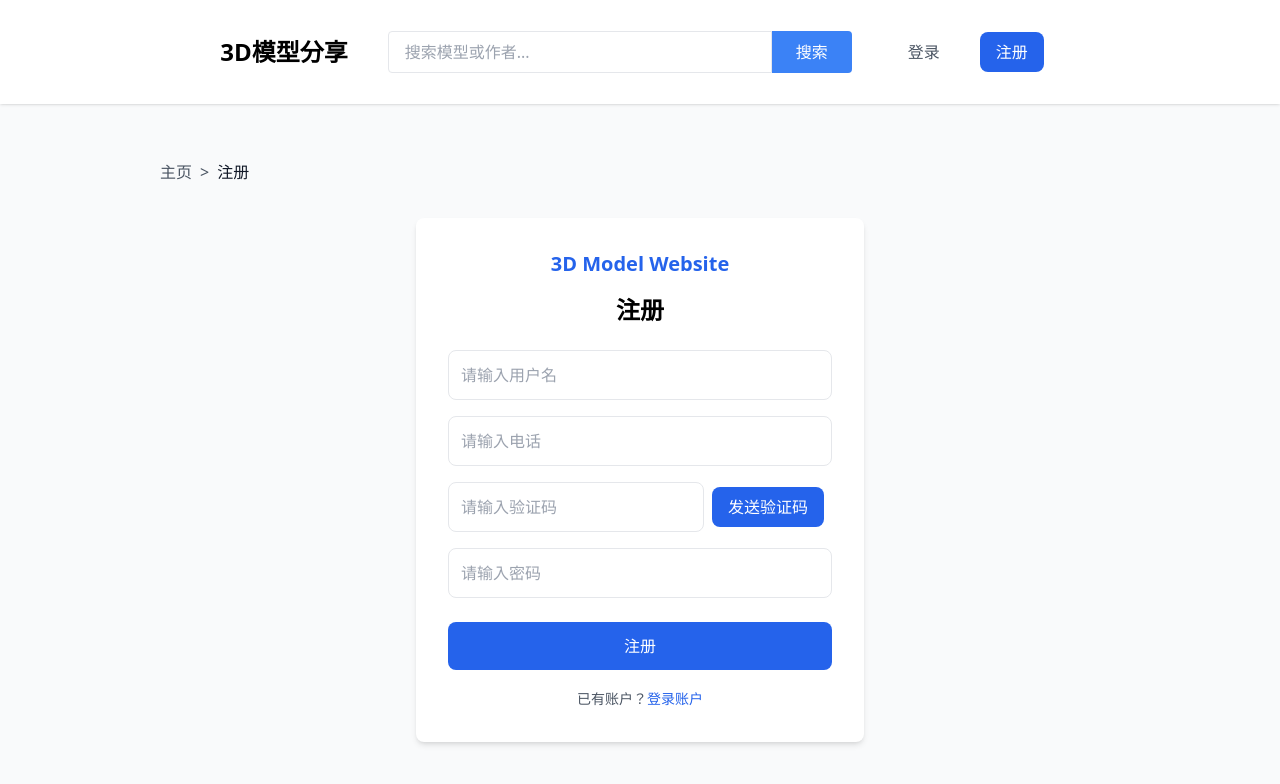
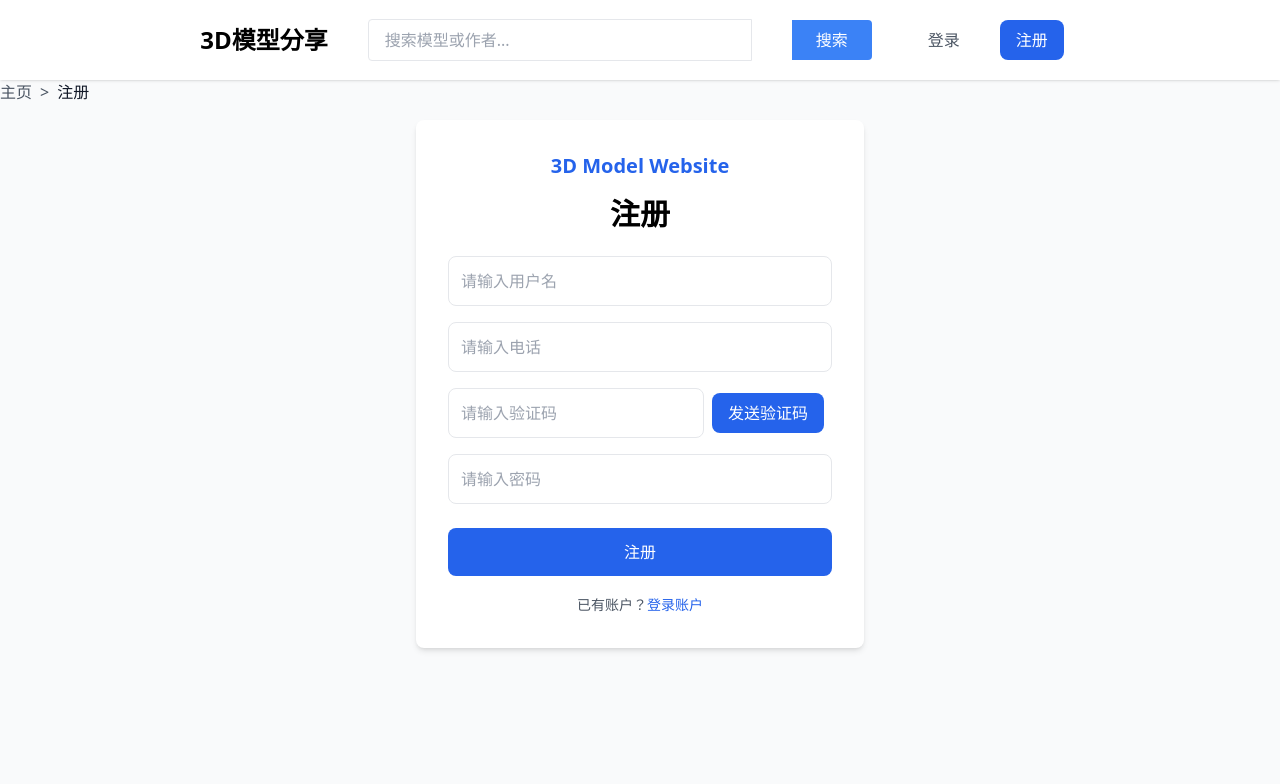
Before and after one commit to DailySleepy/3d-model-website, a Vue app in the folder frontend/: page /register in a window 1280 px wide. Shown: the top 784 px of the page. Built offline with nearby package versions, Linux system fonts and the light colour scheme.

Commit message:
refactor: 重构了顶部导航栏与页面显示结构

```diff
--- a/frontend/src/App.vue
+++ b/frontend/src/App.vue
@@ -1,33 +1,7 @@
 <template>
   <div id="app">
-    <header class="fixed top-0 left-0 w-full z-50 bg-white shadow">
-      <nav class="flex justify-center items-center p-4 space-x-10">
-        <router-link to="/" class="text-2xl font-bold">3D模型分享</router-link>
-        <SearchBar />
-        <!-- 登录前样式 -->
-         <div v-if="!authStore.isLoggedIn" class="flex items-center p-4 space-x-10">
-          <router-link to="/login" class="text-gray-600 hover:text-gray-800">登录</router-link>
-          <router-link to="/register" class="text-blue-600 bg-blue-600 text-white px-4 py-2 rounded-lg hover:bg-blue-800">注册</router-link>
-        </div>
-        <!-- 登录后样式 -->
-         <div v-else class="flex items-center p-4 space-x-10">
-          <!-- 用户头像和用户名 -->
-           <router-link to="/user" class="flex items-center gap-2">
-             <img
-               :src="authStore.avatarUrl"
-               :alt="authStore.username"
-               class="w-8 h-8 rounded-full"
-             />
-           </router-link>
-          <!-- 退出登录按钮 -->
-          <button
-            @click="handleLogout"
-            class="text-gray-600 hover:text-gray-800 px-3 py-1 border rounded hover:bg-gray-50"
-          >
-            退出
-          </button>
-        </div>
-      </nav>
+    <header class="fixed top-0 left-0 w-full z-50 h-20 bg-white shadow">
+      <TopBar />
     </header>
     <main class="pt-20">
       <router-view />
@@ -36,17 +10,5 @@
 </template>
 
 <script setup>
-import { useAuthStore } from '@/stores/auth'
-import { onMounted } from 'vue'
-import { useRouter } from 'vue-router'
-import SearchBar from '@/components/SearchBar.vue'
-
-const authStore = useAuthStore()
-const router = useRouter()
-
-// 退出登录
-const handleLogout = () => {
-  authStore.logoutAccount()
-  router.push('/')
-}
+import TopBar from '@/components/TopBar.vue'
 </script>
--- a/frontend/src/components/SearchBar.vue
+++ /dev/null
@@ -1,32 +0,0 @@
-<template>
-  <div class="flex justify-center">
-    <input
-      v-model="query"
-      type="text"
-      placeholder="搜索模型或作者..."
-      class="w-96 border rounded-l px-4 py-2 focus:outline-none focus:border-blue-500"
-      @keyup.enter="handleSearch"
-    >
-    <button @click="handleSearch" class="bg-blue-500 text-white px-6 py-2 rounded-r hover:bg-blue-600">
-      搜索
-    </button>
-  </div>
-</template>
-
-<script setup>
-import { ref } from 'vue'
-import { useRouter } from 'vue-router'
-
-const router = useRouter()
-const query = ref('')
-
-const emit = defineEmits(['search'])
-
-const handleSearch = () => {
-  if (query.value) {
-    router.push({ path: '/search', query: { q: query.value } })
-    emit('search', query.value) // UNUSED: 将搜索的内容传递到 App.vue
-  }
-}
-
-</script>
--- /dev/null
+++ b/frontend/src/components/TopBar.vue
@@ -0,0 +1,65 @@
+<template>
+  <div class="flex justify-center items-center w-full h-20">
+    <nav class="flex justify-center items-center p-4 space-x-10">
+      <router-link to="/" class="text-2xl font-bold">3D模型分享</router-link>
+      <input
+      v-model="query"
+      type="text"
+      placeholder="搜索模型或作者..."
+      class="w-96 border rounded-l px-4 py-2 focus:outline-none focus:border-blue-500"
+      @keyup.enter="handleSearch"
+    >
+      <button @click="handleSearch" class="bg-blue-500 text-white px-6 py-2 rounded-r hover:bg-blue-600">
+      搜索
+      </button>
+      <!-- 登录前样式 -->
+      <div v-if="!authStore.isLoggedIn" class="flex items-center p-4 space-x-10">
+        <router-link to="/login" class="text-gray-600 hover:text-gray-800">登录</router-link>
+        <router-link to="/register" class="text-blue-600 bg-blue-600 text-white px-4 py-2 rounded-lg hover:bg-blue-800">注册</router-link>
+      </div>
+      <!-- 登录后样式 -->
+      <div v-else class="flex items-center p-4 space-x-10">
+        <!-- 用户头像和用户名 -->
+        <router-link to="/user" class="flex items-center gap-2">
+        <img
+          :src="authStore.avatarUrl"
+          :alt="authStore.username"
+          class="w-8 h-8 rounded-full"
+        />
+        </router-link>
+        <!-- 退出登录按钮 -->
+        <button
+          @click="handleLogout"
+          class="text-gray-600 hover:text-gray-800 px-3 py-1 border rounded hover:bg-gray-50"
+        >
+          退出
+        </button>
+      </div>
+    </nav>
+  </div>
+</template>
+
+<script setup>
+import { ref } from 'vue'
+import { useRouter } from 'vue-router'
+import { useAuthStore } from '@/stores/auth'
+
+const router = useRouter()
+const query = ref('')
+const authStore = useAuthStore()
+
+const emit = defineEmits(['search'])
+
+const handleSearch = () => {
+  if (query.value) {
+    router.push({ path: '/search', query: { q: query.value } })
+    emit('search', query.value) // UNUSED: 将搜索的内容传递到 App.vue
+  }
+}
+
+// 退出登录
+const handleLogout = () => {
+  authStore.logoutAccount()
+  router.push('/')
+}
+</script>
--- a/frontend/src/views/LoginPage.vue
+++ b/frontend/src/views/LoginPage.vue
@@ -1,12 +1,16 @@
 <template>
-  <div class="flex items-center justify-center min-h-screen bg-gray-50">
-    <nav class="absolute top-40 left-40 text-1xl text-gray-600">
+  <div class="flex flex-col min-h-screen bg-gray-50">
+    <section>
+      <nav class="text-1xl text-gray-600">
         <router-link to="/" class="hover:underline">主页</router-link>
         <span class="mx-2">></span>
         <span class="text-gray-900">登录</span>
       </nav>
-    <!-- 登录表单 -->
-    <div class="bg-white p-8 rounded-lg shadow-md w-full max-w-md">
+    </section>
+    <section>
+      <div class="container mx-auto px-4">
+        <div class="min-h-[70vh] flex items-center justify-center">
+          <div class="bg-white p-6 sm:p-8 rounded-lg shadow-md w-full max-w-md">
             <!--提示信息-->
             <div v-if="errorMessage" class="mb-4 p-3 bg-red-100 border border-red-400 text-red-700 rounded">{{ errorMessage }}</div>
             <div v-if="successMessage" class="mb-4 p-3 bg-green-100 border border-green-400 text-green-700 rounded">{{ successMessage }}</div>
@@ -18,14 +22,26 @@
             </div>
 
             <!-- 表单部分 -->
-      <h2 class="text-3xl font-bold text-center mb-6">登录</h2>
+            <h2 class="text-2xl sm:text-3xl font-bold text-center mb-6">登录</h2>
             <form @submit.prevent="handleLogin">
               <div class="mb-4">
-          <input type="text" id="identifier" v-model="identifier" class="w-full p-3 border rounded-lg focus:outline-none" placeholder="请输入用户名或电话" required />
+                <input
+                  type="text"
+                  id="identifier"
+                  v-model="identifier"
+                  class="w-full p-3 border rounded-lg focus:outline-none focus:border-blue-500"
+                  placeholder="请输入用户名或电话"
+                />
               </div>
 
               <div class="mb-6">
-          <input type="password" id="password" v-model="password" class="w-full p-3 border rounded-lg focus:outline-none" placeholder="请输入密码" required />
+                <input
+                  type="password"
+                  id="password"
+                  v-model="password"
+                  class="w-full p-3 border rounded-lg focus:outline-none focus:border-blue-500"
+                  placeholder="请输入密码"
+                />
               </div>
 
               <!-- 记住密码 -->
@@ -49,6 +65,9 @@
                 <router-link to="/register" class="text-sm text-blue-600">注册账户</router-link>
             </div>
           </div>
+        </div>
+      </div>
+    </section>
   </div>
 </template>
 
--- a/frontend/src/views/RegisterPage.vue
+++ b/frontend/src/views/RegisterPage.vue
@@ -1,25 +1,28 @@
 <template>
-  <!-- TODO:用户协议的内容 -->
-  <div class="flex items-center justify-center min-h-screen bg-gray-50">
-        <nav class="absolute top-40 left-40 text-1xl text-gray-600">
+  <div class="flex flex-col min-h-screen bg-gray-50">
+    <section>
+      <nav class="text-1xl text-gray-600">
         <router-link to="/" class="hover:underline">主页</router-link>
         <span class="mx-2">></span>
         <span class="text-gray-900">注册</span>
       </nav>
-    <!-- 注册表单 -->
-    <div class="bg-white p-8 rounded-lg shadow-md w-full max-w-md">
+    </section>
+    <section>
+      <div class="container mx-auto px-4">
+        <div class="min-h-[70vh] flex items-center justify-center">
+          <div class="bg-white p-6 sm:p-8 rounded-lg shadow-md w-full max-w-md">
             <!--提示信息-->
             <div v-if="errorMessage" class="mb-4 p-3 bg-red-100 border border-red-400 text-red-700 rounded">{{ errorMessage }}</div>
             <div v-if="successMessage" class="mb-4 p-3 bg-green-100 border border-green-400 text-green-700 rounded">{{ successMessage }}</div>
             <!-- Logo部分 -->
             <div class="flex justify-center mb-4">
-        <router-link to="/home" class="flex items-center space-x-2 text-blue-600">
+              <router-link to="/" class="flex items-center space-x-2 text-blue-600">
               <span class="text-xl font-semibold">3D Model Website</span>
               </router-link>
             </div>
 
             <!-- 表单部分 -->
-      <h2 class="text-2xl font-bold text-center mb-6">注册</h2>
+            <h2 class="text-2xl sm:text-3xl font-bold text-center mb-6">注册</h2>
             <form @submit.prevent="handleRegister">
               <!-- 用户名输入框 -->
               <div class="mb-4">
@@ -54,6 +57,9 @@
               <router-link to="/login" class="text-sm text-blue-600">登录账户</router-link>
             </div>
           </div>
+        </div>
+      </div>
+    </section>
   </div>
 </template>
 
```
Lines whose indentation alone changed are shown as unchanged.
